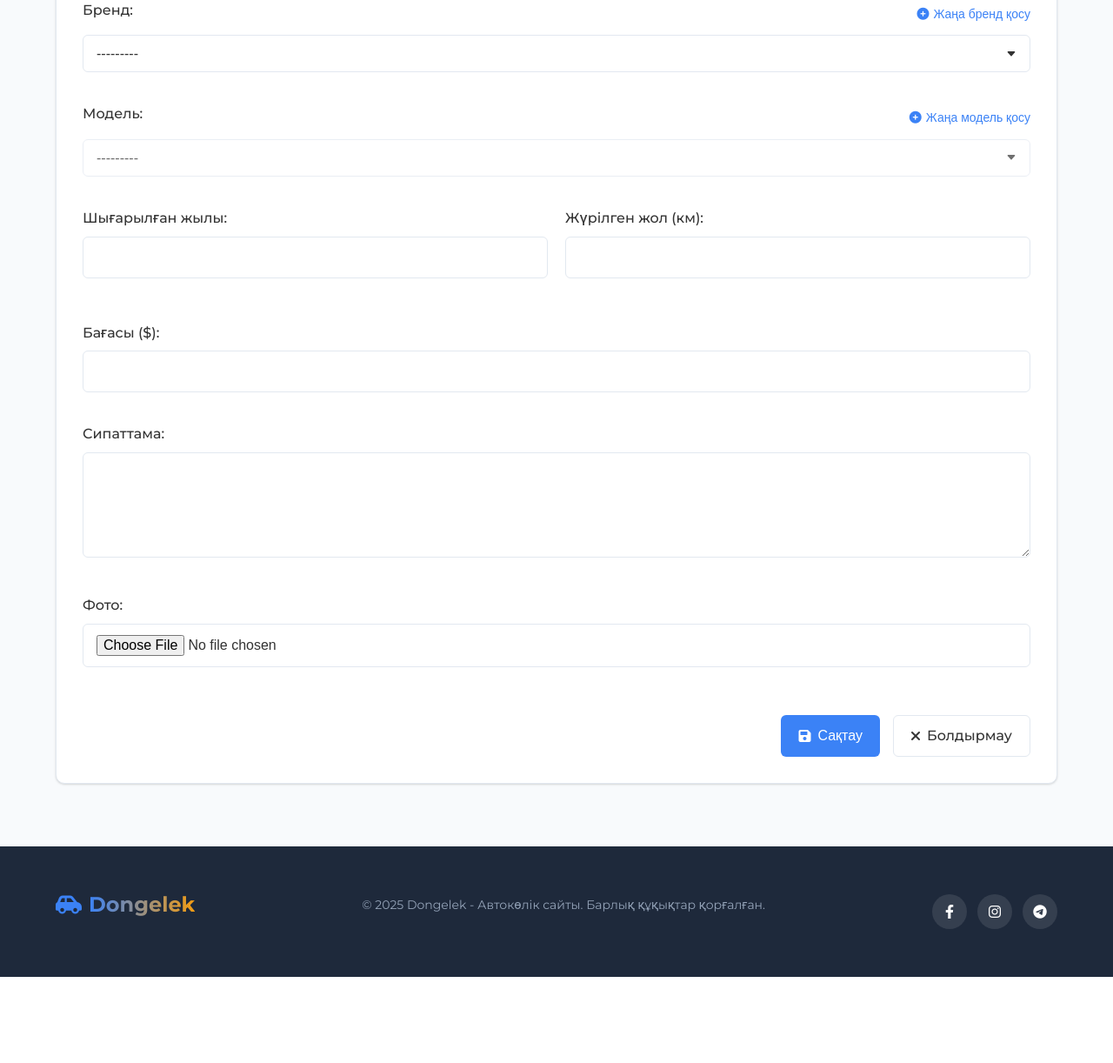
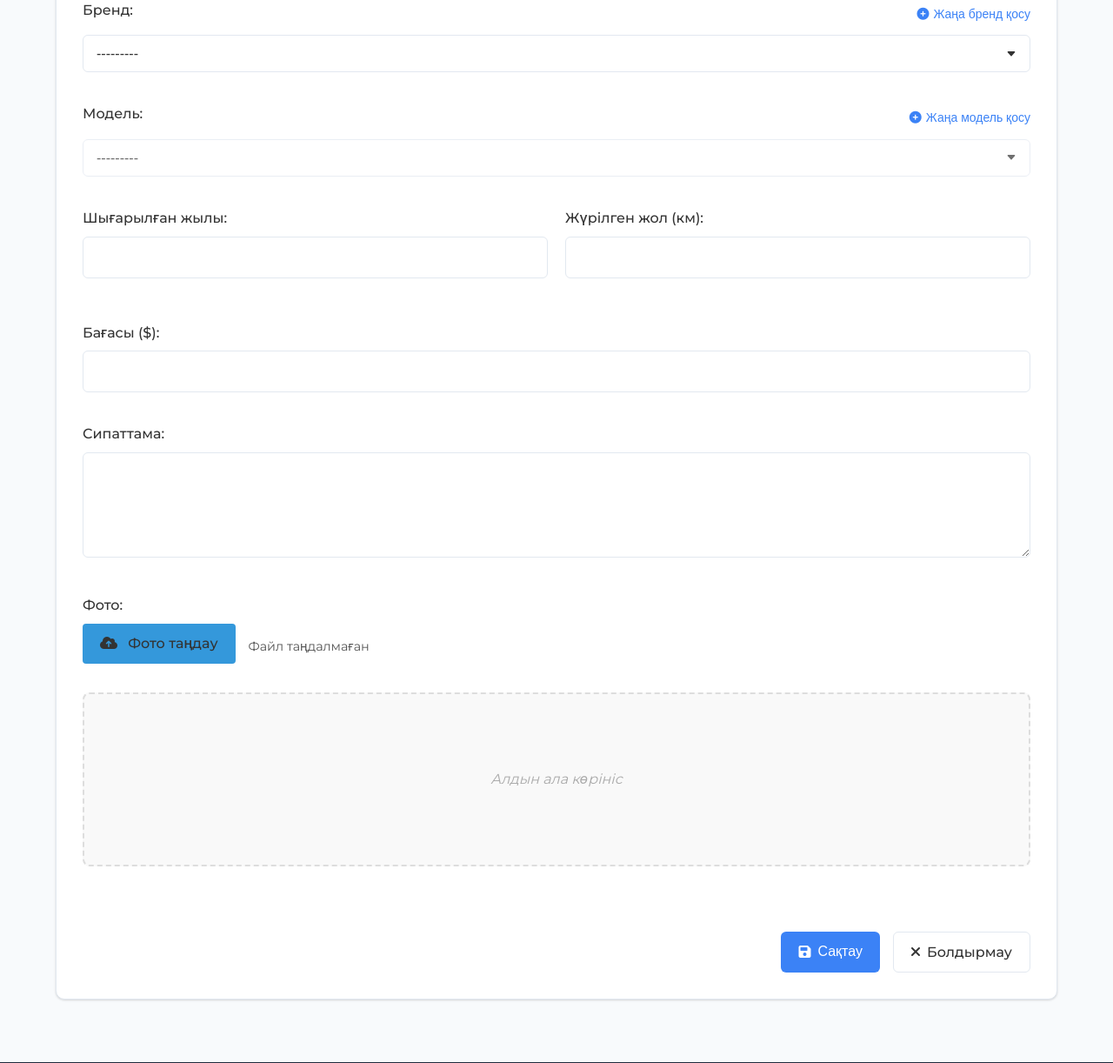
Before and after one commit to BaUka0/DongelekKZ, a Django app: template templates/listings/car_form.html in a window 1280 px wide. Shown: the part 197-1419 px from the top of the page at 87% size. Before the commit the page ends 1320 px from the top, so only its background shows below. Run offline with Django 5.2, Linux system fonts and the light colour scheme; the template is opened without the code that fills it: values that come from a table or form of the project are taken from there, others are empty.

```diff
--- a/static1/css/car_form.css
+++ b/static1/css/car_form.css
@@ -274,6 +255,157 @@ textarea.form-control {
     border-color: var(--text-muted);
 }
 
+/* Стили для контейнера загрузки изображения */
+.image-upload-container {
+    display: flex;
+    flex-direction: column;
+    gap: 15px;
+    margin-bottom: 20px;
+}
+
+.image-upload-wrapper {
+    display: flex;
+    align-items: center;
+    gap: 15px;
+}
+
+/* Скрываем стандартный input file */
+input[type="file"] {
+    opacity: 0;
+    width: 0.1px;
+    height: 0.1px;
+    position: absolute;
+}
+
+/* Стилизованная кнопка выбора файла */
+.custom-file-upload {
+    display: inline-block;
+    padding: 10px 20px;
+    background-color: #3498db;
+    color: white;
+    border-radius: 4px;
+    cursor: pointer;
+    font-weight: 600;
+    transition: all 0.2s ease;
+}
+
+.custom-file-upload:hover {
+    background-color: #2980b9;
+    transform: translateY(-2px);
+    box-shadow: 0 4px 8px rgba(0, 0, 0, 0.1);
+}
+
+.custom-file-upload i {
+    margin-right: 8px;
+}
+
+/* Информация о выбранном файле */
+.file-info {
+    color: #555;
+    font-size: 0.9em;
+}
+
+/* Контейнер для превью изображения */
+.image-preview-container {
+    width: 100%;
+    margin-top: 10px;
+}
+
+.image-preview {
+    width: 100%;
+    height: 200px;
+    border: 2px dashed #ddd;
+    border-radius: 8px;
+    display: flex;
+    justify-content: center;
+    align-items: center;
+    overflow: hidden;
+    position: relative;
+    background-color: #f9f9f9;
+}
+
+.image-preview.empty {
+    background-color: #f9f9f9;
+    color: #aaa;
+}
+
+.image-preview img {
+    max-width: 100%;
+    max-height: 100%;
+    object-fit: contain;
+}
+
+.preview-text {
+    color: #aaa;
+    font-style: italic;
+}
+
+/* Текущее изображение */
+.current-image {
+    margin-top: 25px;
+    border-top: 1px solid #eee;
+    padding-top: 15px;
+}
+
+.current-image h4 {
+    margin-bottom: 15px;
+    color: #333;
+    font-weight: 600;
+}
+
+.current-image-container {
+    position: relative;
+    display: inline-block;
+    max-width: 100%;
+    border-radius: 8px;
+    overflow: hidden;
+    box-shadow: 0 4px 15px rgba(0, 0, 0, 0.1);
+}
+
+.current-thumbnail {
+    display: block;
+    max-width: 100%;
+    max-height: 300px;
+    object-fit: contain;
+}
+
+/* Эффекты наведения и оверлей */
+.image-overlay {
+    position: absolute;
+    top: 0;
+    left: 0;
+    right: 0;
+    bottom: 0;
+    background: rgba(0, 0, 0, 0.5);
+    display: flex;
+    justify-content: center;
+    align-items: center;
+    opacity: 0;
+    transition: all 0.3s ease;
+}
+
+.current-image-container:hover .image-overlay {
+    opacity: 1;
+}
+
+.image-action {
+    color: white;
+    font-size: 1.5em;
+    width: 40px;
+    height: 40px;
+    display: flex;
+    justify-content: center;
+    align-items: center;
+    border-radius: 50%;
+    background-color: rgba(0, 0, 0, 0.5);
+    transition: all 0.2s ease;
+}
+
+.image-action:hover {
+    background-color: rgba(0, 0, 0, 0.8);
+    transform: scale(1.1);
+}
+
 /* Responsive Styles */
 @media (max-width: 768px) {
     .form-row {
--- a/static1/js/car_form.js
+++ b/static1/js/car_form.js
@@ -227,4 +227,35 @@ document.addEventListener('DOMContentLoaded', function() {
     if (!brandSelect.value) {
         modelSelect.disabled = true;
     }
+
+    // Обработка предварительного просмотра изображения
+    const imageInput = document.getElementById('id_image');
+    if (imageInput) {
+        imageInput.addEventListener('change', function(event) {
+            const fileInput = event.target;
+            const fileInfo = document.querySelector('.file-info');
+            const preview = document.getElementById('image-preview');
+
+            if (fileInput.files && fileInput.files[0]) {
+                const file = fileInput.files[0];
+                fileInfo.textContent = file.name;
+
+                const reader = new FileReader();
+                reader.onload = function(e) {
+                    preview.innerHTML = '';
+                    preview.classList.remove('empty');
+
+                    const img = document.createElement('img');
+                    img.src = e.target.result;
+                    img.alt = 'Алдын ала көрініс';
+                    preview.appendChild(img);
+                };
+                reader.readAsDataURL(file);
+            } else {
+                fileInfo.textContent = 'Файл таңдалмаған';
+                preview.innerHTML = '<span class="preview-text">Алдын ала көрініс</span>';
+                preview.classList.add('empty');
+            }
+        });
+    }
 });
--- a/templates/listings/car_form.html
+++ b/templates/listings/car_form.html
@@ -82,11 +82,33 @@
 
             <div class="form-group">
                 <label for="{{ form.image.id_for_label }}">Фото:</label>
-                {{ form.image }}
+                <div class="image-upload-container">
+                    <div class="image-upload-wrapper">
+                        <label for="{{ form.image.id_for_label }}" class="custom-file-upload">
+                            <i class="fas fa-cloud-upload-alt"></i> Фото таңдау
+                        </label>
+                        <div class="file-info">Файл таңдалмаған</div>
+                        {{ form.image }}
+                    </div>
+
+                    <div class="image-preview-container">
+                        <div id="image-preview" class="image-preview empty">
+                            <span class="preview-text">Алдын ала көрініс</span>
+                        </div>
+                    </div>
+                </div>
+
                 {% if object and object.image %}
                 <div class="current-image">
-                    <p>Ағымдағы фото:</p>
-                    <img src="{{ object.image.url }}" alt="{{ object }}" class="thumbnail">
+                    <h4>Ағымдағы фото</h4>
+                    <div class="current-image-container">
+                        <img src="{{ object.image.url }}" alt="{{ object }}" class="current-thumbnail">
+                        <div class="image-overlay">
+                            <a href="{{ object.image.url }}" target="_blank" class="image-action">
+                                <i class="fas fa-search-plus"></i>
+                            </a>
+                        </div>
+                    </div>
                 </div>
                 {% endif %}
             </div>
@@ -157,4 +179,33 @@
 
 {% block extra_js %}
 <script src="{% static 'js/car_form.js' %}"></script>
+<script>
+    // Обработка предварительного просмотра изображения
+    document.getElementById('{{ form.image.id_for_label }}').addEventListener('change', function(event) {
+        const fileInput = event.target;
+        const fileInfo = document.querySelector('.file-info');
+        const preview = document.getElementById('image-preview');
+
+        if (fileInput.files && fileInput.files[0]) {
+            const file = fileInput.files[0];
+            fileInfo.textContent = file.name;
+
+            const reader = new FileReader();
+            reader.onload = function(e) {
+                preview.innerHTML = '';
+                preview.classList.remove('empty');
+
+                const img = document.createElement('img');
+                img.src = e.target.result;
+                img.alt = 'Алдын ала көрініс';
+                preview.appendChild(img);
+            };
+            reader.readAsDataURL(file);
+        } else {
+            fileInfo.textContent = 'Файл таңдалмаған';
+            preview.innerHTML = '<span class="preview-text">Алдын ала көрініс</span>';
+            preview.classList.add('empty');
+        }
+    });
+</script>
 {% endblock %}
```
Also changed, not shown: other parts of static1/css/car_form.css (+34 -19 lines), templates/accounts/application_status.html (+68 -1 lines), templates/accounts/become_seller.html (+29 -1 lines).
